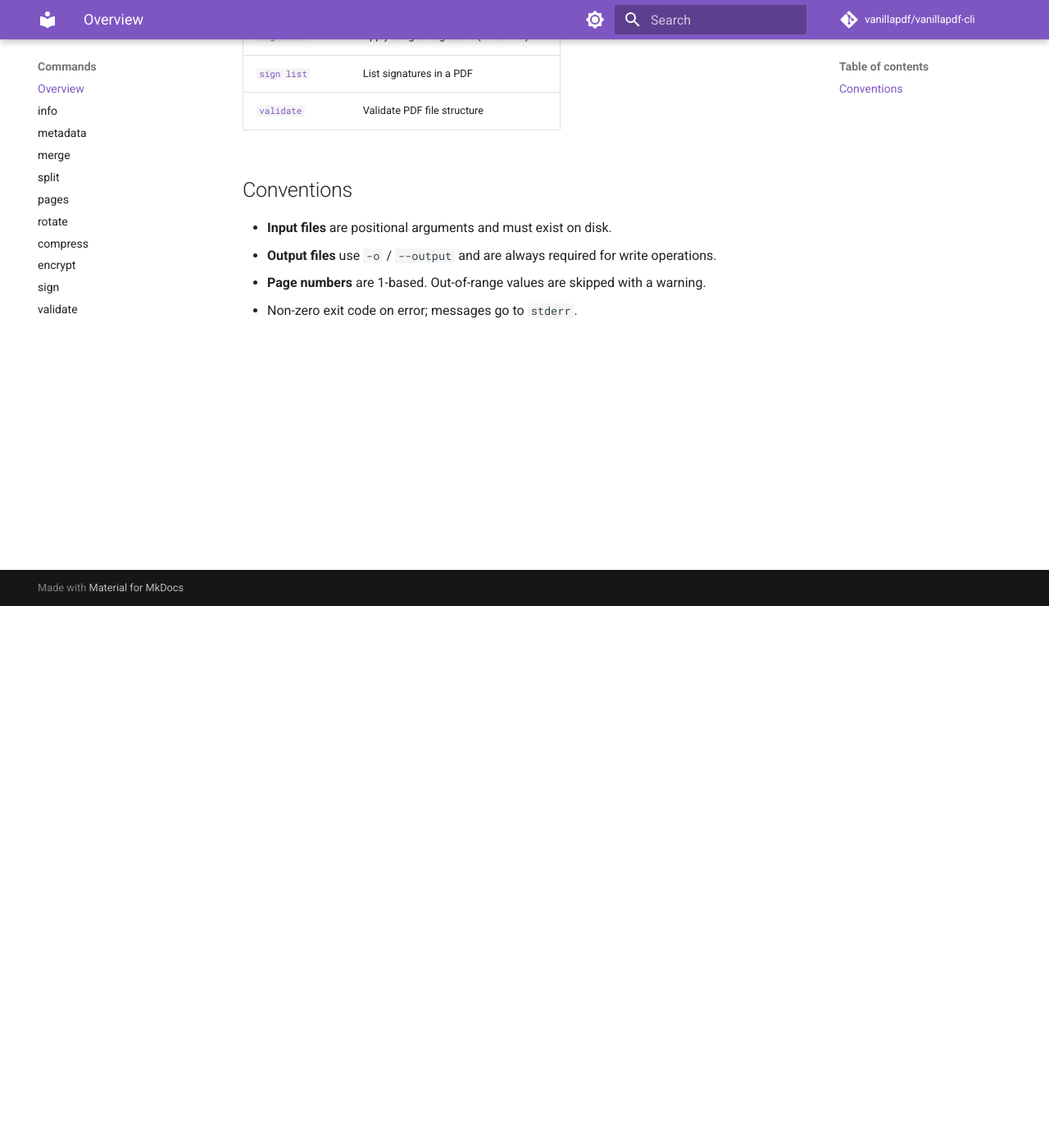
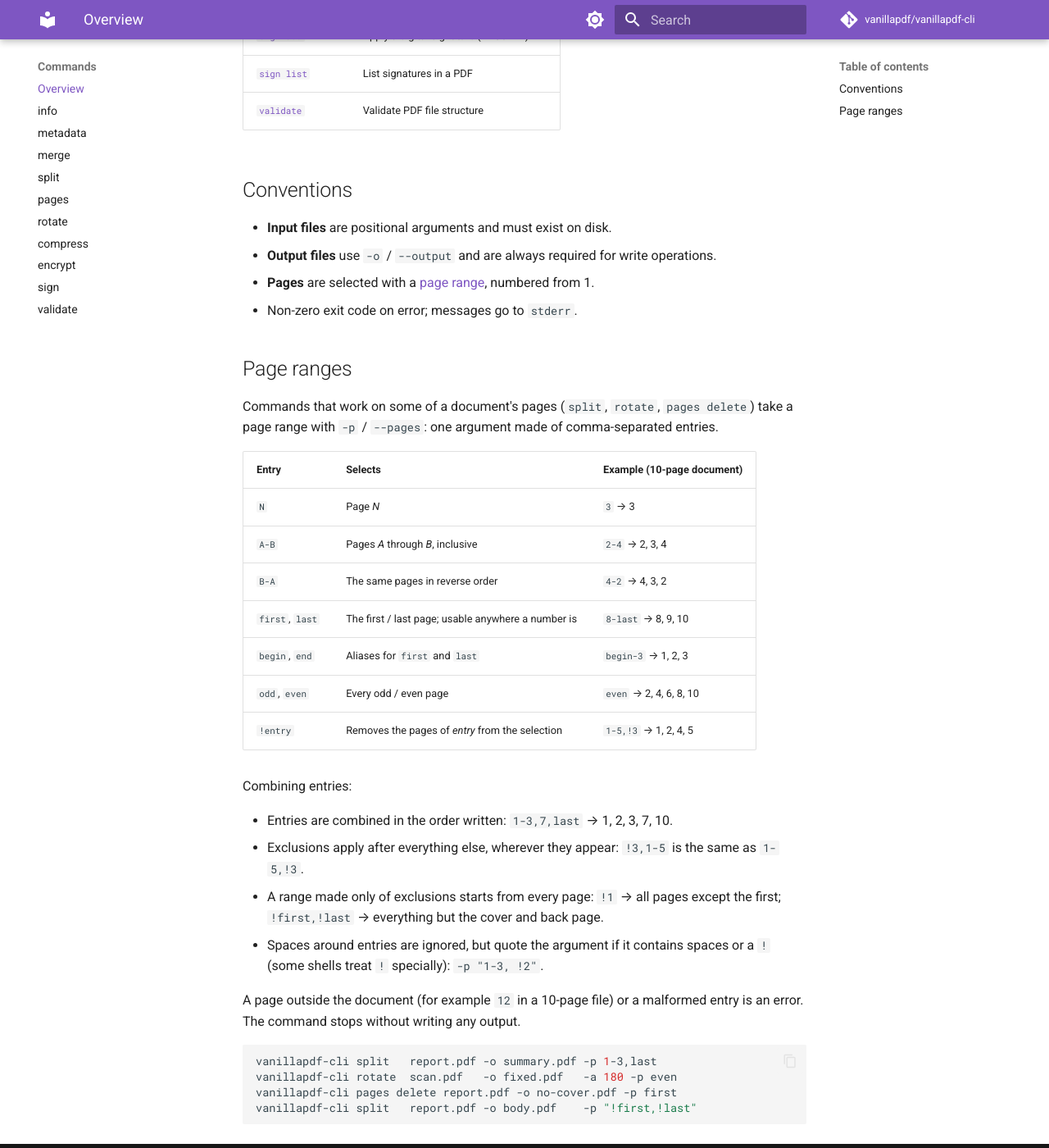
Before and after one commit to vanillapdf/vanillapdf-cli, an MkDocs documentation site: the page built from docs/commands/index.md, in a window 1280 px wide and 1400 px high, scrolled down 661 px. Shown: the whole window at 82% size. Built offline with MkDocs 1.6.1 and Material for MkDocs 9.7.7, drawn with Linux system fonts in a browser that asks for light colours; comment, search, counter and statistics services are not loaded.

Commit message:
Add page-range syntax for --pages
Replace the space-separated page lists (-p 2 4 6) in split, rotate and
pages delete with one comma-separated range argument, in line with qpdf,
cpdf, pdftk and pdfcpu:

  N, A-B (descending when A > B), first/last (aliases begin/end),
  odd/even, and !entry exclusions; a spec of only exclusions starts
  from every page.

A page outside the document is now an error instead of a skipped-with-
warning value, so a typo can no longer silently produce the wrong file.
rotate dedupes, so a page listed twice is rotated once.

The parser lives in src/utils/page_range.hpp, free of vanillapdf so it
is covered by GoogleTest unit tests. Docs gain a page-range reference
that each command links to.

Co-Authored-By: Claude Opus 5.5 <noreply@anthropic.com>

````diff
--- a/docs/commands/index.md
+++ b/docs/commands/index.md
@@ -19,5 +19,41 @@
 
 - **Input files** are positional arguments and must exist on disk.
 - **Output files** use `-o` / `--output` and are always required for write operations.
-- **Page numbers** are 1-based. Out-of-range values are skipped with a warning.
+- **Pages** are selected with a [page range](#page-ranges), numbered from 1.
 - Non-zero exit code on error; messages go to `stderr`.
+
+## Page ranges
+
+Commands that work on some of a document's pages (`split`, `rotate`,
+`pages delete`) take a page range with `-p` / `--pages`: one argument made of
+comma-separated entries.
+
+| Entry | Selects | Example (10-page document) |
+|---|---|---|
+| `N` | Page *N* | `3` → 3 |
+| `A-B` | Pages *A* through *B*, inclusive | `2-4` → 2, 3, 4 |
+| `B-A` | The same pages in reverse order | `4-2` → 4, 3, 2 |
+| `first`, `last` | The first / last page; usable anywhere a number is | `8-last` → 8, 9, 10 |
+| `begin`, `end` | Aliases for `first` and `last` | `begin-3` → 1, 2, 3 |
+| `odd`, `even` | Every odd / even page | `even` → 2, 4, 6, 8, 10 |
+| `!entry` | Removes the pages of *entry* from the selection | `1-5,!3` → 1, 2, 4, 5 |
+
+Combining entries:
+
+- Entries are combined in the order written: `1-3,7,last` → 1, 2, 3, 7, 10.
+- Exclusions apply after everything else, wherever they appear: `!3,1-5` is the
+  same as `1-5,!3`.
+- A range made only of exclusions starts from every page: `!1` → all pages
+  except the first; `!first,!last` → everything but the cover and back page.
+- Spaces around entries are ignored, but quote the argument if it contains
+  spaces or a `!` (some shells treat `!` specially): `-p "1-3, !2"`.
+
+A page outside the document (for example `12` in a 10-page file) or a malformed
+entry is an error. The command stops without writing any output.
+
+```sh
+vanillapdf-cli split   report.pdf -o summary.pdf -p 1-3,last
+vanillapdf-cli rotate  scan.pdf   -o fixed.pdf   -a 180 -p even
+vanillapdf-cli pages delete report.pdf -o no-cover.pdf -p first
+vanillapdf-cli split   report.pdf -o body.pdf    -p "!first,!last"
+```
````
Also changed, not shown: CHANGELOG.md (+4 -1 lines), README.md (+34 -11 lines), docs/commands/pages.md (+12 -4 lines), docs/commands/rotate.md (+11 -5 lines), docs/commands/split.md (+18 -5 lines), docs/index.md (+1 -1 lines), 10 other files.
